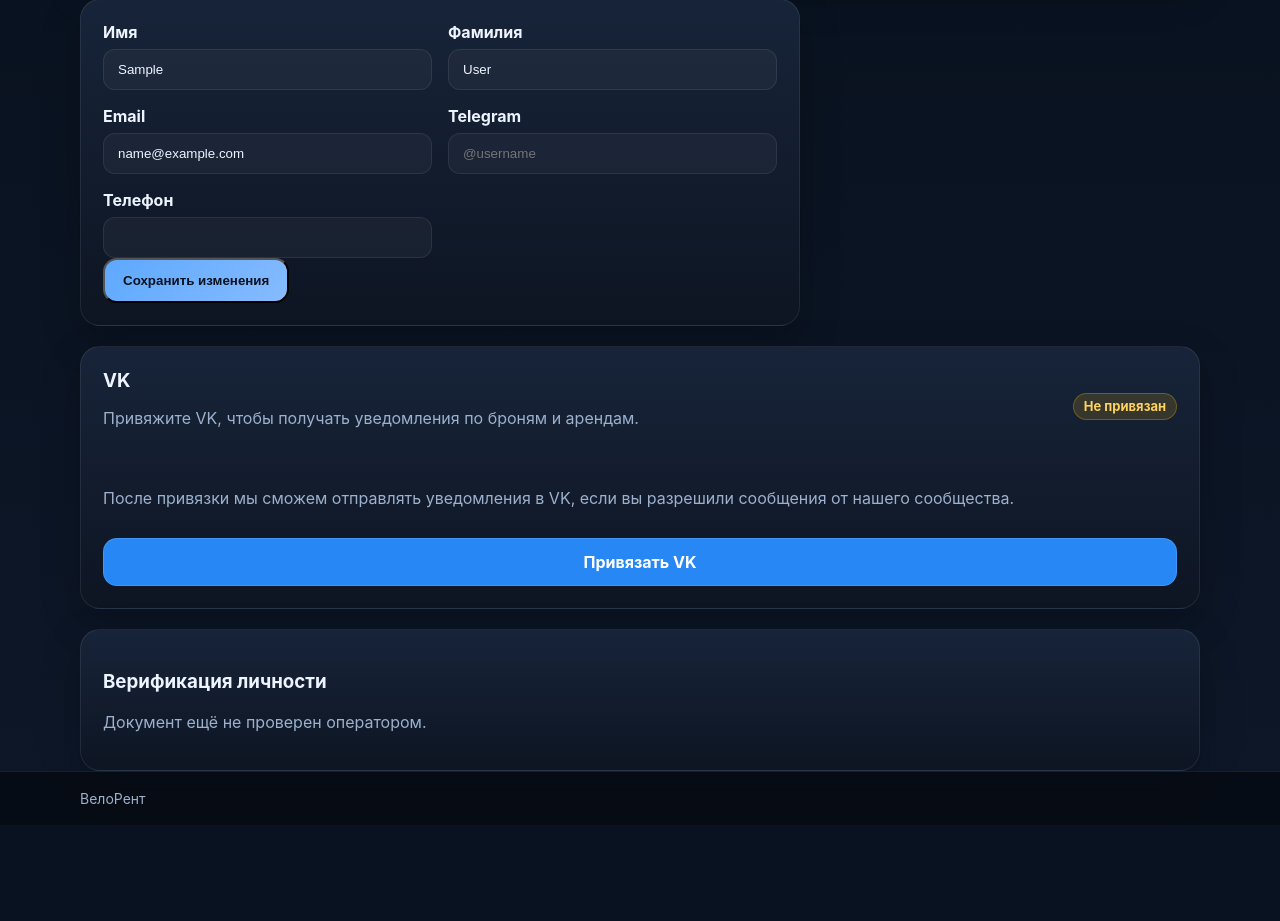
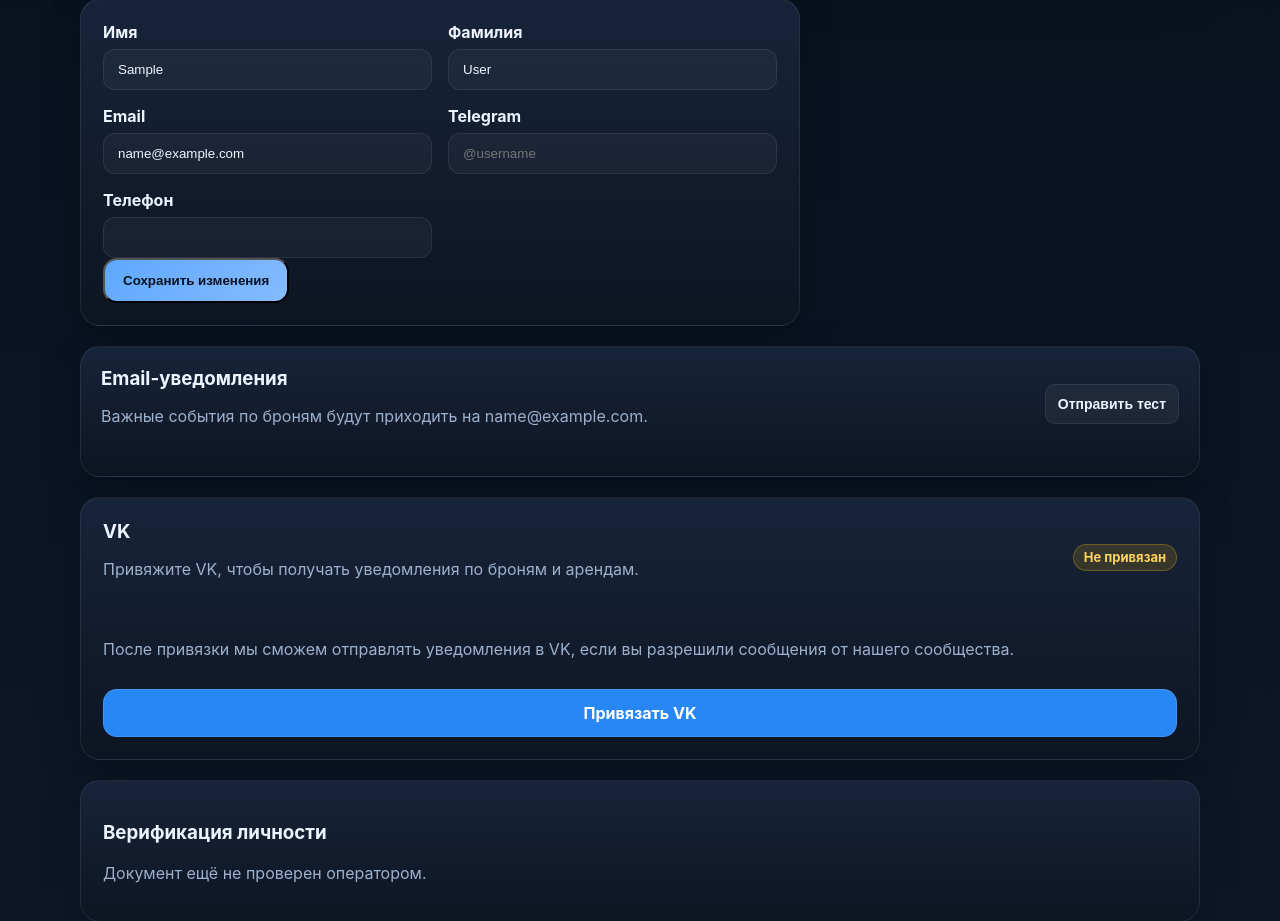
Before and after one commit to denchikslazieeet/velorent_system, a Django app: page /accounts/profile/ in a window 1280 px wide. Shown: the part 390-1311 px from the top of the page. Before the commit the page ends 1194 px from the top, so only its background shows below. Run offline with Django 5.2, Linux system fonts and the light colour scheme; the visitor is signed in with stand-in values (Sample User, id 1).

Commit message:
Improve notification reading and email testing

```diff
--- a/accounts/tests.py
+++ b/accounts/tests.py
@@ -153,7 +153,7 @@
 
         response = self.client.get(reverse("notifications"))
         self.assertContains(response, "Тест")
-        self.assertContains(response, "notification-badge")
+        self.assertEqual(self.user.notifications.filter(read_at__isnull=True).count(), 0)
 
         response = self.client.post(reverse("notifications-read"))
         self.assertRedirects(response, reverse("notifications"))
--- a/accounts/urls.py
+++ b/accounts/urls.py
@@ -1,6 +1,7 @@
 from django.urls import path
 from .views import (
     AccountClaimView,
+    EmailTestNotificationView,
     ProfileView,
     MarkNotificationsReadView,
     NotificationsListView,
@@ -25,6 +26,7 @@
     path('vk/unlink/', VKUnlinkView.as_view(), name='vk-unlink'),
     path('vk/notifications/', VKNotificationsToggleView.as_view(), name='vk-notifications'),
     path('vk/test/', VKTestNotificationView.as_view(), name='vk-test-notification'),
+    path('email/test/', EmailTestNotificationView.as_view(), name='email-test-notification'),
     path('logout/', UserLogoutView.as_view(), name='logout'),
     path('profile/', ProfileView.as_view(), name='profile'),
     path('notifications/', NotificationsListView.as_view(), name='notifications'),
--- a/accounts/views.py
+++ b/accounts/views.py
@@ -5,6 +5,7 @@
 from django.contrib.auth import login
 from django.contrib.auth.mixins import LoginRequiredMixin
 from django.contrib.auth.views import LoginView, LogoutView
+from django.core.mail import send_mail
 from django.shortcuts import redirect
 from django.urls import reverse, reverse_lazy
 from django.utils import timezone
@@ -290,6 +291,38 @@
         return redirect('profile')
 
 
+class EmailTestNotificationView(LoginRequiredMixin, View):
+    def post(self, request, *args, **kwargs):
+        user = request.user
+        if not user.email:
+            messages.warning(request, "Сначала укажите email в профиле.")
+            return redirect('profile')
+
+        try:
+            sent_count = send_mail(
+                subject="ВелоРент: тестовое уведомление",
+                message=(
+                    "Это тестовое письмо от ВелоРент. "
+                    "Если вы его получили, email-уведомления работают."
+                ),
+                from_email=settings.DEFAULT_FROM_EMAIL,
+                recipient_list=[user.email],
+                fail_silently=False,
+            )
+        except Exception:
+            messages.error(
+                request,
+                "Не удалось отправить тестовое письмо. Проверьте SMTP-настройки в .env."
+            )
+            return redirect('profile')
+
+        if sent_count:
+            messages.success(request, f"Тестовое письмо отправлено на {user.email}.")
+        else:
+            messages.warning(request, "Почтовый сервер не принял тестовое письмо.")
+        return redirect('profile')
+
+
 class UserLogoutView(LogoutView):
     next_page = reverse_lazy('home')
 
@@ -318,12 +351,20 @@
     context_object_name = 'notifications'
     paginate_by = 12
 
+    def get(self, request, *args, **kwargs):
+        UserNotification.objects.filter(
+            user=request.user,
+            read_at__isnull=True,
+        ).update(read_at=timezone.now())
+        return super().get(request, *args, **kwargs)
+
     def get_queryset(self):
         return self.request.user.notifications.all()
 
     def get_context_data(self, **kwargs):
         context = super().get_context_data(**kwargs)
         context['unread_total'] = self.request.user.notifications.filter(read_at__isnull=True).count()
+        context['back_url'] = reverse(get_role_home(self.request.user))
         if context.get('is_paginated'):
             paginator = context['paginator']
             page_number = context['page_obj'].number
--- a/templates/accounts/profile.html
+++ b/templates/accounts/profile.html
@@ -78,6 +78,21 @@
 
     <button class="btn btn-primary" type="submit">Сохранить изменения</button>
 </form>
+
+{% if request.user.email %}
+    <section class="card compact-card" style="margin-top: 20px;">
+        <div class="section-head">
+            <div>
+                <h3>Email-уведомления</h3>
+                <p class="muted">Важные события по броням будут приходить на {{ request.user.email }}.</p>
+            </div>
+            <form method="post" action="{% url 'email-test-notification' %}" class="inline-form">
+                {% csrf_token %}
+                <button type="submit" class="btn btn-secondary btn-sm">Отправить тест</button>
+            </form>
+        </div>
+    </section>
+{% endif %}
 
 <section class="card vk-profile-card" style="margin-top: 20px;">
     <div class="section-head">
```
Also changed, not shown: templates/accounts/notifications.html (+1 -6 lines), templates/rentals/booking_detail.html (+7 -1 lines).
